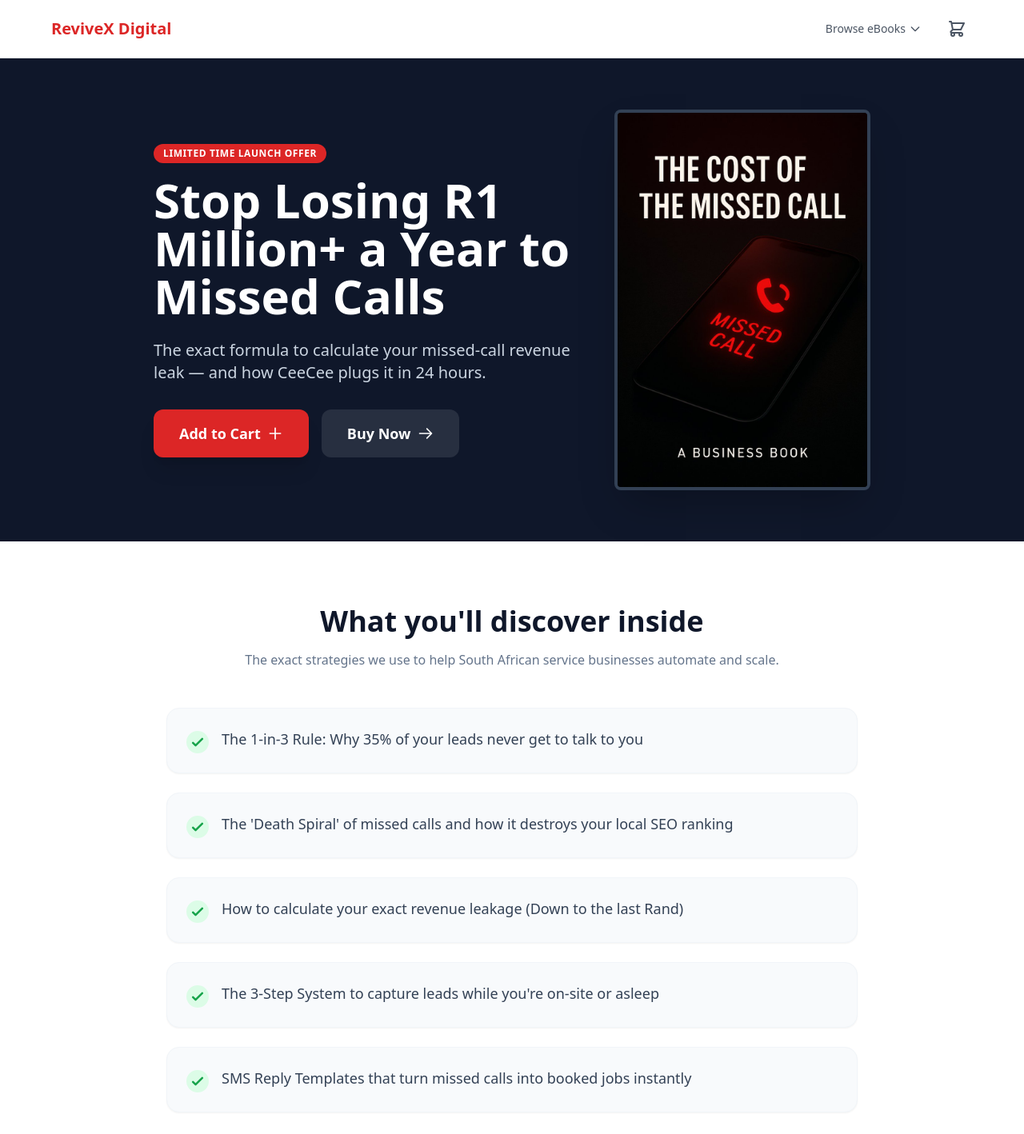
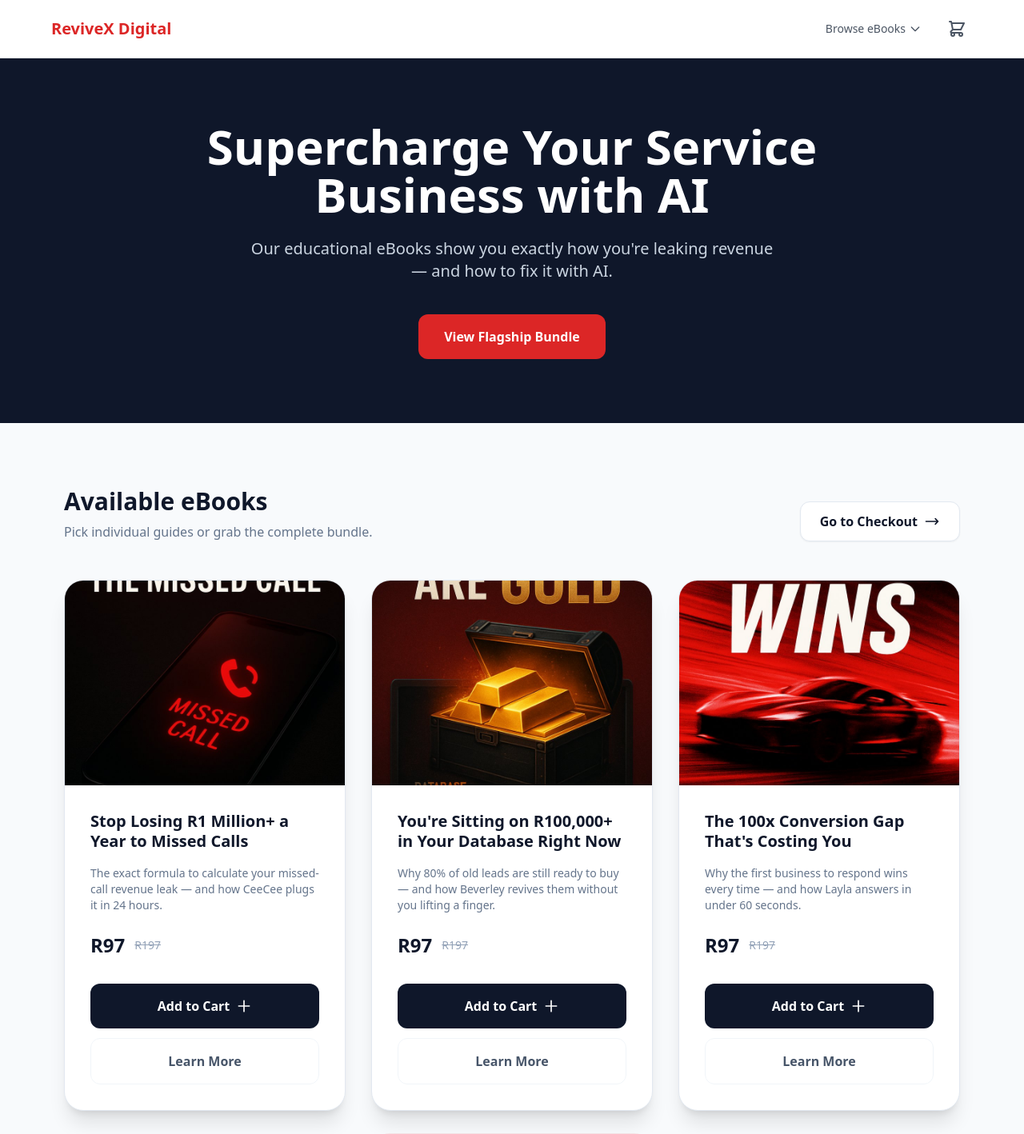
Before and after one commit to chrisparryphoto-debug/eBooks, a React (Vite) app: page / in a window 1280 px wide. Shown: the top 1418 px of the page at 80% size. Built offline with nearby package versions, Linux system fonts and the light colour scheme.

Commit message:
Implement browse-all landing page and update navigation labels

```diff
--- a/src/App.jsx
+++ b/src/App.jsx
@@ -2,6 +2,7 @@ import React, { useState, useEffect } from 'react';
 import { BrowserRouter as Router, Routes, Route, useNavigate, useParams, useLocation, Navigate } from 'react-router-dom';
 import LandingPage from './pages/LandingPage';
 import CartPage from './pages/CartPage';
+import BrowsePage from './pages/BrowsePage';
 import { trackClick } from './utils/analytics';
 import { EBOOKS } from './data/ebooks';
 
@@ -10,7 +11,7 @@ function App() {
   return (
     <Router>
       <Routes>
-        <Route path="/" element={<EBookWrapper />} />
+        <Route path="/" element={<BrowsePage />} />
         <Route path="/ebook/:slug" element={<EBookWrapper />} />
         <Route path="/cart" element={<CartPage />} />
         <Route path="/success" element={<SuccessPage />} />
--- a/src/components/Navbar.jsx
+++ b/src/components/Navbar.jsx
@@ -6,6 +6,14 @@ import { EBOOKS } from '../data/ebooks';
 const Navbar = () => {
   const { cartItems } = useCart();
   const [isMenuOpen, setIsMenuOpen] = useState(false);
+
+  const ebookLinks = [
+    { label: "The Cost of the Missed Call", slug: "missed-call" },
+    { label: "Dead Leads Are Gold", slug: "dead-leads" },
+    { label: "Speed Wins", slug: "speed-wins" },
+    { label: "The Website That Converts", slug: "engagement-wins" },
+    { label: "The AI-Ready Service Business (Bundle)", slug: "ai-bundle" }
+  ];
 
   return (
     <nav className="bg-white border-b py-4 px-4 sticky top-0 z-50 shadow-sm">
@@ -20,16 +28,16 @@ const Navbar = () => {
                 <path strokeLinecap="round" strokeLinejoin="round" strokeWidth="2" d="M19 9l-7 7-7-7" />
               </svg>
             </button>
-            <div className="absolute right-0 mt-2 w-64 bg-white border border-gray-100 rounded-xl shadow-xl opacity-0 invisible group-hover:opacity-100 group-hover:visible transition-all duration-200 transform origin-top-right">
+            <div className="absolute right-0 mt-2 w-72 bg-white border border-gray-100 rounded-xl shadow-xl opacity-0 invisible group-hover:opacity-100 group-hover:visible transition-all duration-200 transform origin-top-right">
               <div className="py-2">
-                {Object.values(EBOOKS).map((ebook) => (
+                {ebookLinks.map((link) => (
                   <Link
-                    key={ebook.slug}
-                    to={`/ebook/${ebook.slug}`}
+                    key={link.slug}
+                    to={`/ebook/${link.slug}`}
                     className="block px-4 py-3 text-sm text-gray-700 hover:bg-slate-50 hover:text-red-600 transition"
                   >
-                    <div className="font-bold mb-0.5 truncate">{ebook.title}</div>
-                    <div className="text-xs text-gray-400">{ebook.price}</div>
+                    <div className="font-bold mb-0.5 truncate">{link.label}</div>
+                    <div className="text-xs text-gray-400">{EBOOKS[link.slug]?.price}</div>
                   </Link>
                 ))}
               </div>
--- /dev/null
+++ b/src/pages/BrowsePage.jsx
@@ -0,0 +1,130 @@
+import React, { useState } from 'react';
+import { Link } from 'react-router-dom';
+import { EBOOKS } from '../data/ebooks';
+import { useCart } from '../context/CartContext';
+import Navbar from '../components/Navbar';
+
+const BrowsePage = () => {
+  const { addToCart } = useCart();
+  const [addedSlugs, setAddedSlugs] = useState({});
+
+  const handleAddToCart = (ebook) => {
+    addToCart({
+        ...ebook,
+        displayPrice: ebook.slug === 'ai-bundle' ? 'R297' : 'R97' // Match promo prices
+    });
+    setAddedSlugs(prev => ({ ...prev, [ebook.slug]: true }));
+    setTimeout(() => {
+      setAddedSlugs(prev => ({ ...prev, [ebook.slug]: false }));
+    }, 2000);
+  };
+
+  return (
+    <div className="min-h-screen bg-slate-50 font-sans text-slate-900">
+      <Navbar />
+
+      <header className="bg-slate-900 text-white py-20 px-4 text-center">
+        <div className="max-w-4xl mx-auto">
+          <h1 className="text-4xl md:text-6xl font-extrabold mb-6 leading-tight">
+            Supercharge Your Service Business with AI
+          </h1>
+          <p className="text-xl text-slate-300 mb-10 max-w-2xl mx-auto">
+            Our educational eBooks show you exactly how you're leaking revenue — and how to fix it with AI.
+          </p>
+          <div className="flex justify-center gap-4">
+            <Link
+              to="/ebook/ai-bundle"
+              className="bg-red-600 hover:bg-red-700 text-white px-8 py-4 rounded-xl font-bold transition transform hover:scale-105"
+            >
+              View Flagship Bundle
+            </Link>
+          </div>
+        </div>
+      </header>
+
+      <main className="max-w-6xl mx-auto py-20 px-4">
+        <div className="flex justify-between items-end mb-12">
+          <div>
+            <h2 className="text-3xl font-bold mb-2">Available eBooks</h2>
+            <p className="text-slate-500">Pick individual guides or grab the complete bundle.</p>
+          </div>
+          <Link to="/cart" className="hidden md:flex items-center gap-2 bg-white border border-slate-200 px-6 py-3 rounded-xl font-bold hover:bg-slate-50 transition shadow-sm">
+            Go to Checkout
+            <svg className="w-5 h-5" fill="none" stroke="currentColor" viewBox="0 0 24 24">
+              <path strokeLinecap="round" strokeLinejoin="round" strokeWidth="2" d="M17 8l4 4m0 0l-4 4m4-4H3" />
+            </svg>
+          </Link>
+        </div>
+
+        <div className="grid md:grid-cols-2 lg:grid-cols-3 gap-8">
+          {Object.values(EBOOKS).map((ebook) => {
+            const isBundle = ebook.slug === 'ai-bundle';
+            const price = isBundle ? 'R297' : 'R97';
+            const originalPrice = isBundle ? 'R497' : 'R197';
+
+            return (
+              <div key={ebook.slug} className={`bg-white rounded-3xl shadow-xl overflow-hidden border border-slate-200 flex flex-col ${isBundle ? 'md:col-span-2 lg:col-span-1 ring-4 ring-red-600/10' : ''}`}>
+                <div className="relative h-64 overflow-hidden group">
+                  <img
+                    src={ebook.coverImage}
+                    alt={ebook.title}
+                    className="w-full h-full object-cover transition duration-500 group-hover:scale-110"
+                    onError={(e) => { e.target.src = 'https://via.placeholder.com/400x600?text=eBook+Cover'; }}
+                  />
+                  {isBundle && (
+                    <div className="absolute top-4 right-4 bg-red-600 text-white text-xs font-bold px-3 py-1 rounded-full shadow-lg">
+                      BEST VALUE
+                    </div>
+                  )}
+                </div>
+
+                <div className="p-8 flex-1 flex flex-col">
+                  <h3 className="text-xl font-bold mb-3 leading-tight h-14 overflow-hidden">
+                    {ebook.title}
+                  </h3>
+                  <p className="text-slate-500 text-sm mb-6 flex-1">
+                    {ebook.tagline}
+                  </p>
+
+                  <div className="flex items-center gap-3 mb-8">
+                    <span className="text-2xl font-extrabold text-slate-900">{price}</span>
+                    <span className="text-slate-400 line-through text-sm">{originalPrice}</span>
+                  </div>
+
+                  <div className="space-y-3">
+                    <button
+                      onClick={() => handleAddToCart(ebook)}
+                      className={`w-full py-4 rounded-xl font-bold transition flex items-center justify-center gap-2 ${addedSlugs[ebook.slug] ? 'bg-green-600 text-white' : 'bg-slate-900 text-white hover:bg-slate-800'}`}
+                    >
+                      {addedSlugs[ebook.slug] ? 'Added!' : 'Add to Cart'}
+                      {!addedSlugs[ebook.slug] && (
+                        <svg className="w-5 h-5" fill="none" stroke="currentColor" viewBox="0 0 24 24">
+                          <path strokeLinecap="round" strokeLinejoin="round" strokeWidth="2" d="M12 4v16m8-8H4" />
+                        </svg>
+                      )}
+                    </button>
+                    <Link
+                      to={`/ebook/${ebook.slug}`}
+                      className="w-full py-4 rounded-xl font-bold text-slate-600 hover:text-red-600 transition flex items-center justify-center gap-2 border border-slate-100 hover:border-red-100"
+                    >
+                      Learn More
+                    </Link>
+                  </div>
+                </div>
+              </div>
+            );
+          })}
+        </div>
+      </main>
+
+      <footer className="bg-white py-20 px-4 border-t border-slate-100 text-center">
+        <p className="text-slate-400 text-sm mb-4 italic">Empowering South African SMEs with AI</p>
+        <div className="text-slate-300 text-xs">
+          &copy; 2026 ReviveX Digital. All rights reserved.
+        </div>
+      </footer>
+    </div>
+  );
+};
+
+export default BrowsePage;
```
Also changed, not shown: 1 other file (tests, documents, lock files or other folders).
